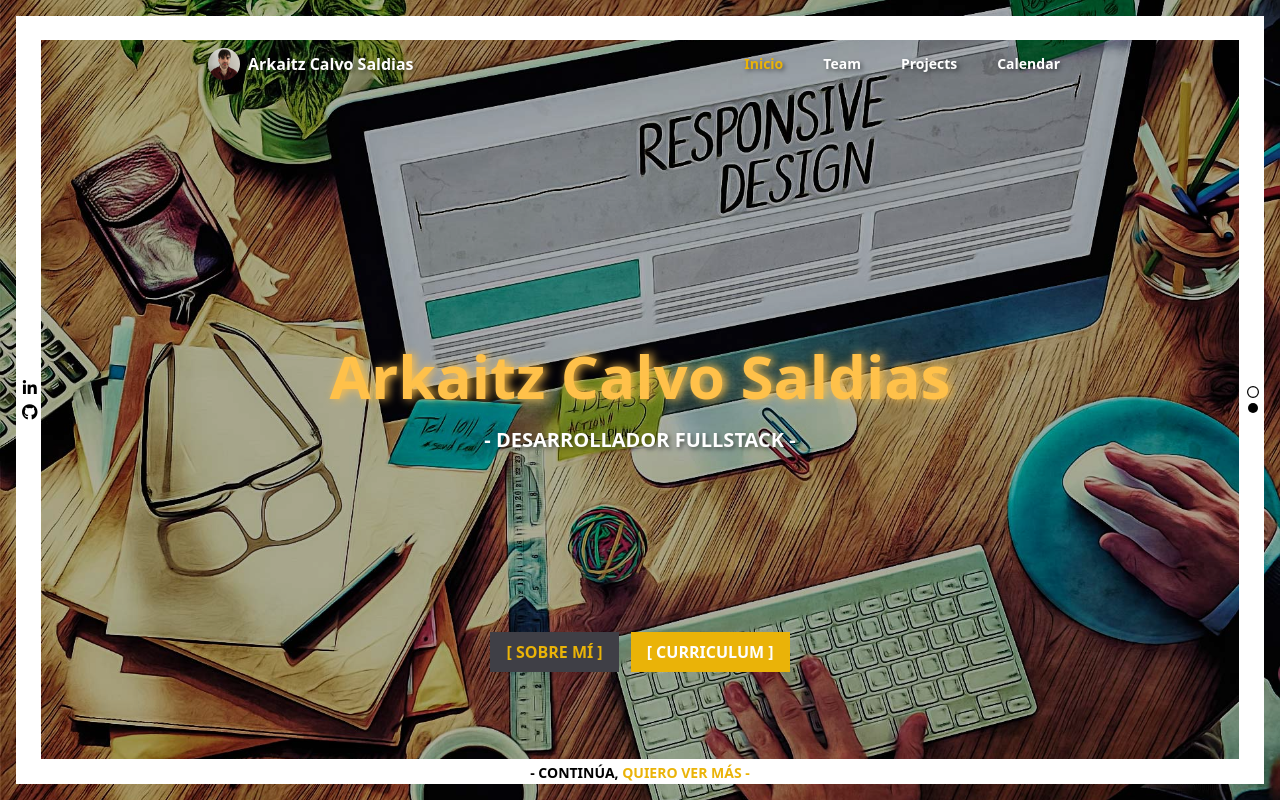
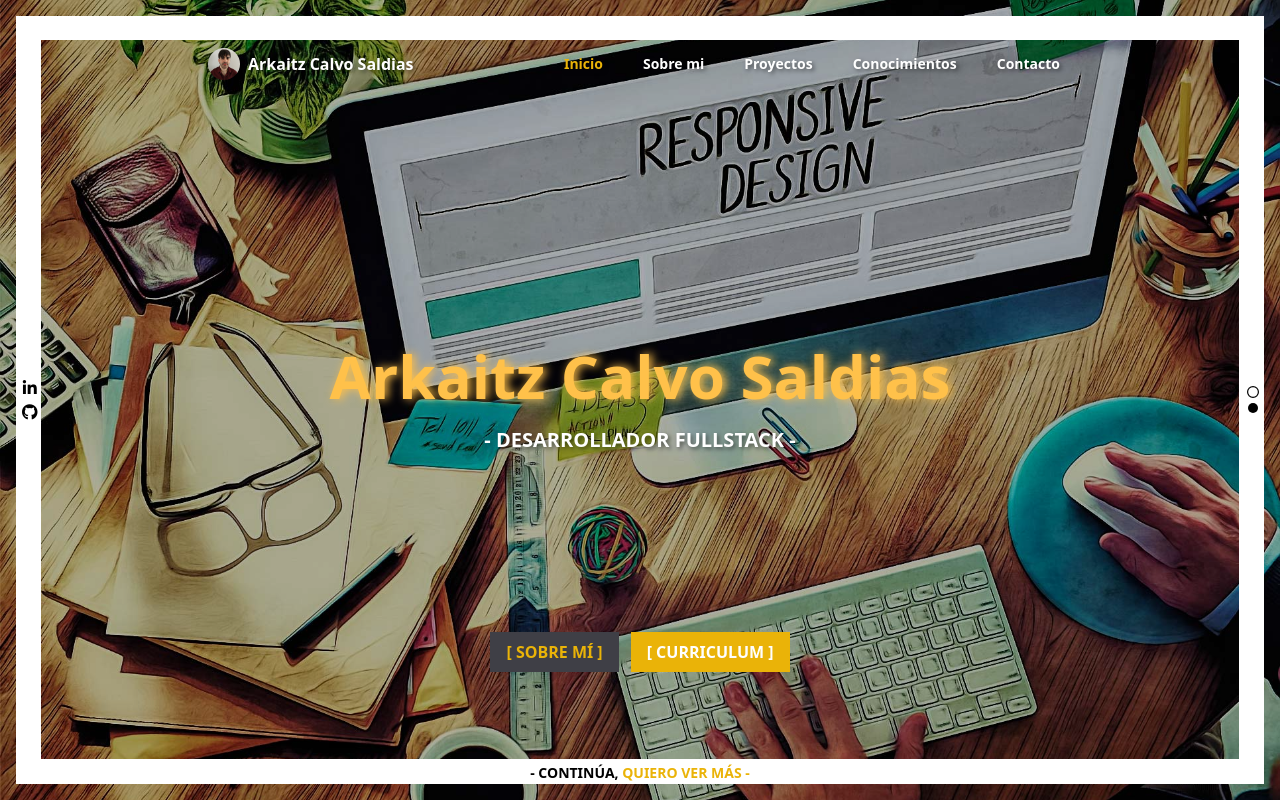
Before and after one commit to XxFenixDCxX/Portfolio, an Angular app: page / in a window 1280 px wide. Built offline with nearby package versions, Linux system fonts and the light colour scheme.

Commit message:
Puestos textos del navbar bien

```diff
--- a/src/app/navbar/navbar.component.html
+++ b/src/app/navbar/navbar.component.html
@@ -8,9 +8,10 @@
       <div class="hidden sm:block sm:ml-6 animationsTopScroll" [ngClass]="{'menuItems': isScrollTop}">
         <div class="flex space-x-4">
           <a href="#" class="text-yellow-500 px-3 py-2 text-sm font-bold" aria-current="page">Inicio</a>
-          <a href="#" class="underline rounded-md px-3 py-2 text-sm font-bold">Team</a>
-          <a href="#" class="underline rounded-md px-3 py-2 text-sm font-bold">Projects</a>
-          <a href="#" class="underline rounded-md px-3 py-2 text-sm font-bold">Calendar</a>
+          <a href="#" class="underline rounded-md px-3 py-2 text-sm font-bold">Sobre mi</a>
+          <a href="#" class="underline rounded-md px-3 py-2 text-sm font-bold">Proyectos</a>
+          <a href="#" class="underline rounded-md px-3 py-2 text-sm font-bold">Conocimientos</a>
+          <a href="#" class="underline rounded-md px-3 py-2 text-sm font-bold">Contacto</a>
         </div>
       </div>
       <div class="absolute inset-y-0 right-0 flex items-center pr-2 sm:static sm:inset-auto sm:ml-6 sm:pr-0 sm:hidden" >
@@ -29,10 +30,11 @@
   </div>
   <div id="mobile-menu" [ngClass]="{'out': !showMobileMenu}" class="sm:hidden h-auto transition-opacity duration-500 ease-in-out origin-top-right right-0 bg-gray-800 absolute z-10">
     <div class="space-y-1 px-2 pb-3 pt-2">
-      <a href="#" class="text-yellow-500 block rounded-md px-3 py-2 text-base font-medium" aria-current="page">Dashboard</a>
-      <a href="#" class="text-gray-300 hover:bg-gray-700 hover:text-white block rounded-md px-3 py-2 text-base font-medium">Team</a>
-      <a href="#" class="text-gray-300 hover:bg-gray-700 hover:text-white block rounded-md px-3 py-2 text-base font-medium">Projects</a>
-      <a href="#" class="text-gray-300 hover:bg-gray-700 hover:text-white block rounded-md px-3 py-2 text-base font-medium">Calendar</a>
+      <a href="#" class="text-yellow-500 block rounded-md px-3 py-2 text-base font-medium" aria-current="page">Inicio</a>
+      <a href="#" class="text-gray-300 hover:bg-gray-700 hover:text-white block rounded-md px-3 py-2 text-base font-medium">Sobre mi</a>
+      <a href="#" class="text-gray-300 hover:bg-gray-700 hover:text-white block rounded-md px-3 py-2 text-base font-medium">Proyectos</a>
+      <a href="#" class="text-gray-300 hover:bg-gray-700 hover:text-white block rounded-md px-3 py-2 text-base font-medium">Conocimientos</a>
+      <a href="#" class="text-gray-300 hover:bg-gray-700 hover:text-white block rounded-md px-3 py-2 text-base font-medium">Contacto</a>
     </div>
   </div>
 </nav>
```
